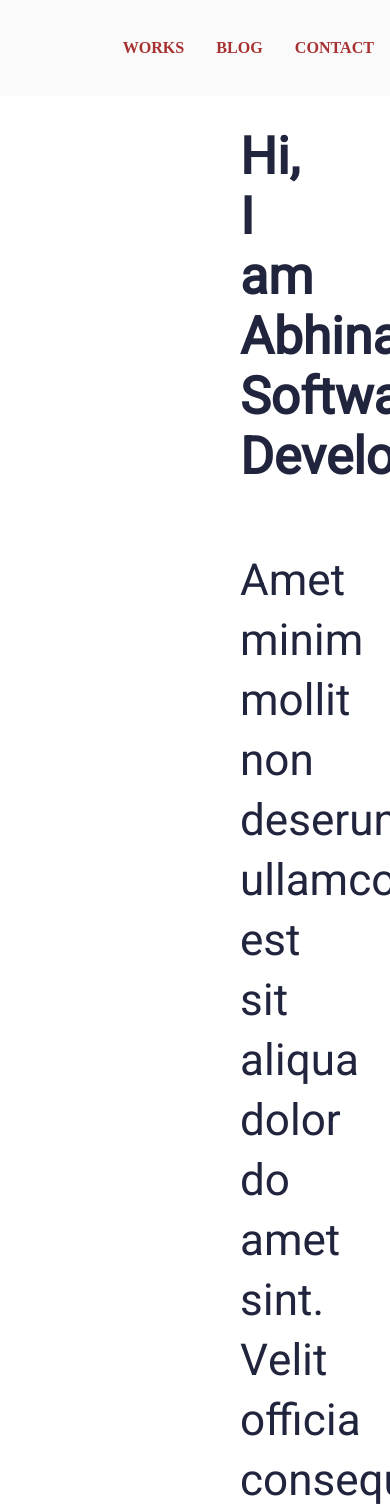
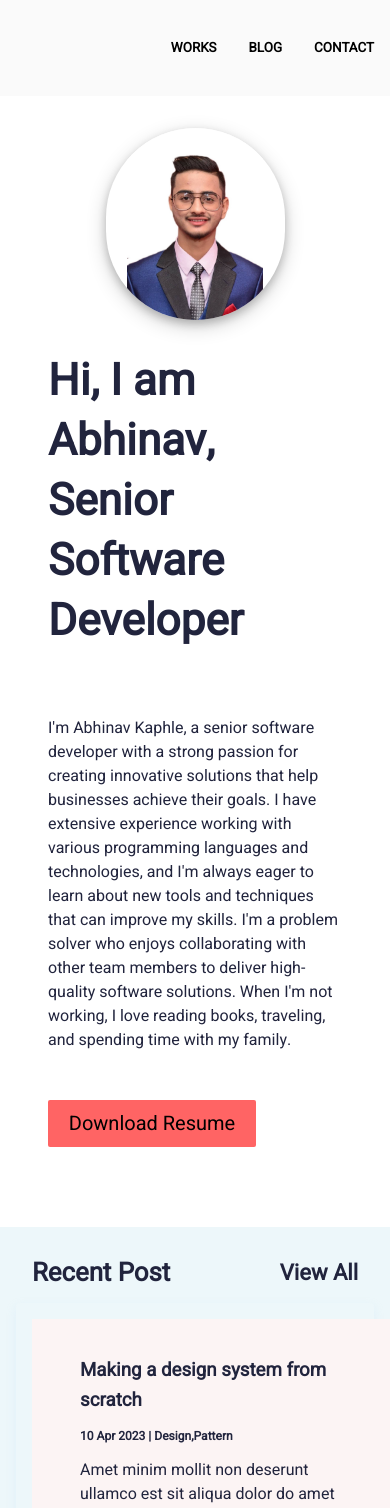
Before and after one commit to dupilop/my-portfolio, a Next.js app: page / in a window 390 px wide. Shown: the top 1508 px of the page. Built offline with nearby package versions, Linux system fonts and the light colour scheme.

Commit message:
css managed and responsive made

```diff
--- /dev/null
+++ b/src/pages/common/_responsive.scss
@@ -0,0 +1,296 @@
+
+
+@media only screen and (max-width: 1440px) {
+    .container{
+    padding: 0 4rem;
+    .rightContainer{
+        .innerContainer{
+            height: 25rem;
+            width: 25rem;
+            .imagePic{
+                border-radius: 36rem;
+            }
+        }
+    }
+    }
+    .download{
+        margin-left: 4rem;
+    }
+    .recentPost{
+        .recentPostInside{
+        padding: 0 4rem;
+        .header{
+            padding-right: 4rem;
+        }
+        }
+    }
+    .featuredWorkContainer{
+        padding: 0 4rem;
+    }
+}
+@media only screen and (max-width: 1024px) {
+    .container{
+    padding: 0 4rem;
+    .rightContainer{
+        .innerContainer{
+            height: 25rem;
+            width: 25rem;
+            .imagePic{
+                border-radius: 36rem;
+            }
+        }
+    }
+    }
+    .download{
+        margin-left: 4rem;
+    }
+    .recentPost{
+        .recentPostInside{
+        padding: 0 4rem;
+        .header{
+            padding-right: 4rem;
+        }
+        }
+    }
+    .featuredWorkContainer{
+        padding: 0 4rem;
+    }
+}
+@media only screen and (max-width: 768px) {
+    .container{
+    padding: 0 1rem;
+    .rightContainer{
+        .innerContainer{
+            height: 25rem;
+            width: 25rem;
+            .imagePic{
+                border-radius: 36rem;
+            }
+        }
+    }
+    }
+    .download{
+        margin-left: 1rem;
+    }
+    .recentPost{
+        .recentPostInside{
+        padding: 0 1rem;
+        .header{
+            padding-right: 1rem;
+        }
+        }
+    }
+    .featuredWorkContainer{
+        padding: 0 1rem;
+    }
+}
+@media only screen and (max-width: 425px) {
+    .container{
+        display: flex;
+        flex-direction: column-reverse;
+        justify-content: center;
+        align-items: center;
+        gap: 2rem;
+        .leftContainer{
+            width: 100%;
+            display: flex;
+            justify-content: center;
+            align-items: center;
+            padding: 0 2rem;
+        }
+        .rightContainer{
+            .innerContainer{
+                height: 12rem;
+                width: 12rem;
+                .imagePic{
+                    border-radius: 36rem;
+                }
+            }
+        }
+    }
+    .download{
+        margin-left: 3rem;
+    }
+    .recentPost{
+        height: 50rem;
+        .recentPostInside{
+        padding: 0 1rem;
+        .header{
+            padding-right: 1rem;
+        }
+        .main{
+            display: flex;
+            flex-direction: column;
+        }
+        }
+    }
+    .featuredWorkContainer{
+        padding: 0 1rem;
+    }
+    .boxOuter{
+        width: 23rem;
+        .header{
+            font-weight: 700;
+            font-size: 16px;
+            line-height: 30px;
+        }
+        .addInfo{
+
+        }
+    }
+    .featuredWorkSliderContainer{
+        display: flex;
+        justify-content: center;
+        flex-direction: column;
+        width: 100%;
+        height: 33rem;
+        .featuredImage{
+            display: flex;
+            justify-content: center;
+            align-items: center;
+            width: 100%;
+            position: relative;
+            .imagePic{
+                object-fit: fill !important;
+            }
+        }
+    }
+    .footer{
+    padding: 0 4rem;
+    }
+}
+@media only screen and (max-width: 320px) {
+    .container{
+        display: flex;
+        flex-direction: column-reverse;
+        justify-content: center;
+        align-items: center;
+        gap: 2rem;
+        .leftContainer{
+            width: 100%;
+            display: flex;
+            justify-content: center;
+            align-items: center;
+            gap: 1rem;
+            padding: 0 1rem;
+            h3{
+                font-weight: 700;
+                font-size: 32px;
+                line-height: 34px;
+            }
+            p{
+                font-weight: 400;
+                font-size: 12px;
+                line-height: 14px;
+            }
+        }
+        .rightContainer{
+            .innerContainer{
+                height: 8rem;
+                width: 8rem;
+                .imagePic{
+                    border-radius: 36rem;
+                }
+            }
+        }
+    }
+    .download{
+        margin-left: 2rem;
+        display: flex;
+        justify-content: center;
+        width: 140px;
+        height: 30px;
+        .downloadButton{
+            font-size: 14px;
+            line-height: 29px;
+            font-weight: 500;
+        }
+    }
+    .recentPost{
+        height: 50rem;
+        .recentPostInside{
+        padding: 0 1rem;
+        .header{
+            padding-right: 1rem;
+            font-family: 'Heebo';
+            font-style: normal;
+            font-weight: 400;
+            font-size: 16px;
+            line-height: 60px;
+        }
+        .main{
+            display: flex;
+            flex-direction: column;
+        }
+        }
+    }
+    .featuredWorkContainer{
+        padding: 0 1rem;
+    }
+    .boxOuter{
+        width: 16rem;
+        .header{
+            font-weight: 700;
+            font-size: 14px;
+            line-height: 30px;
+        }
+        .addInfo{
+            font-weight: 700;
+            font-size: 9px;
+            line-height: 30px;
+        }
+        .description{
+            font-weight: 700;
+            font-size: 11px;
+            line-height: 30px;
+        }
+    }
+    .featuredWorkSliderContainer{
+        display: flex;
+        justify-content: center;
+        flex-direction: column;
+        width: 100%;
+        height: 33rem;
+        .featuredImage{
+            display: flex;
+            justify-content: center;
+            align-items: center;
+            width: 100%;
+            position: relative;
+            .imagePic{
+                object-fit: fill !important;
+            }
+        }
+    }
+    .footer{
+    padding: 0 1rem;
+    }
+}
+@media only screen and (min-width: 1440px) {
+    .container{
+        padding: 0 15rem;
+        .rightContainer{
+            .innerContainer{
+                height: 25rem;
+                width: 25rem;
+                .imagePic{
+                    border-radius: 36rem;
+                }
+            }
+        }
+        }
+    .download{
+        margin-left: 15rem;
+    }
+    .recentPost{
+        .recentPostInside{
+        padding: 0 15rem;
+        .header{
+            padding-right: 15rem;
+        }
+        }
+    }
+    .featuredWorkContainer{
+        padding: 0 15rem;
+    }
+}
--- a/src/pages/common/downloadResume.module.scss
+++ b/src/pages/common/downloadResume.module.scss
@@ -9,6 +9,8 @@ $leftAlign: 15rem;
     width: 208px;
     height: 47px;
     margin-bottom: 2rem;
+    // margin-left: 15rem;
+
     .downloadButton{
         width: 208px;
         height: 47px;
@@ -22,3 +24,5 @@ $leftAlign: 15rem;
         border: none;
     }
 }
+
+@import 'responsive';
--- a/src/pages/common/footer.module.scss
+++ b/src/pages/common/footer.module.scss
@@ -6,6 +6,8 @@
     display: flex;
     flex-direction: column;
     gap: 1rem;
+    padding: 0 15rem;
+
     .socialLink{
         display: flex;
         justify-content: center;
@@ -21,3 +23,5 @@
         align-items: center;
     }
 }
+
+@import 'responsive';
--- a/src/pages/common/homepage/styles/featuredWork.module.scss
+++ b/src/pages/common/homepage/styles/featuredWork.module.scss
@@ -1,15 +1,25 @@
+@import '../../responsive';
+
 $background: #ffffff;
-$text: #A73131;
+$text: #21243D;
 .featuredWorkContainer{
     background: $background;
     // padding-left: 15rem;
+    // padding: 0 15rem;
     padding-top: 1rem;
     padding-bottom: 5rem;
+
     display: flex;
     flex-direction: column;
     gap: 2rem;
     font-size: larger;
     .heading{
         color: $text;
+        font-family: 'Heebo';
+        font-style: normal;
+        font-weight: 400;
+        font-size: 22px;
+        line-height: 60px;
+
     }
 }
--- a/src/pages/common/homepage/styles/featuredWorkSlider.module.scss
+++ b/src/pages/common/homepage/styles/featuredWorkSlider.module.scss
@@ -1,13 +1,11 @@
 $background: #ffffff;
-$text: #A73131;
+$text: #21243D;
 
-.container{
+.featuredWorkSliderContainer{
     color: $text;
     display: flex;
     justify-content: flex-start;
     gap: 2rem;
-    // border: 1px solid black;
-    padding-top: 2rem;
     box-shadow: 0 4px 8px 0 rgba(0,0,0,0.2);
     transition: 0.3s;
     font-size: larger;
@@ -19,11 +17,18 @@ $text: #A73131;
         display: flex;
         justify-content: center;
         align-items: center;
+        width: 20%;
+        position: relative;
     }
     .content{
         display: flex;
         flex-direction: column;
         gap: 1rem;
-        padding-right: 15rem;
+        width: 80%;
+        // padding-right: 15rem;
+
     }
 }
+
+
+@import '../../responsive';
--- a/src/pages/common/homepage/styles/recentPostSlider.module.scss
+++ b/src/pages/common/homepage/styles/recentPostSlider.module.scss
@@ -1,5 +1,6 @@
+
 $background: #EDF7FA;
-$text: #A73131;
+$text: #21243D;
 $leftAlign: 1rem;
 $rightAlign: 15rem;
 .recentPost{
@@ -13,13 +14,20 @@ $rightAlign: 15rem;
         width: 100%;
         background: $background;
         height: 100%;
+        // padding: 0 15rem;
+
         .header{
             display: flex;
             justify-content: space-between;
             color: $text;
             padding-left: $leftAlign;
-            padding-right: $rightAlign;
+            // padding-right: $rightAlign;
             padding-top: 1rem;
+            font-family: 'Heebo';
+            font-style: normal;
+            font-weight: 400;
+            font-size: 22px;
+            line-height: 60px;
         }
         .main{
             display: flex;
@@ -34,3 +42,6 @@ $rightAlign: 15rem;
         }
     }
 }
+
+
+@import '../../responsive';
--- a/src/pages/common/homepage/styles/sliderBox.module.scss
+++ b/src/pages/common/homepage/styles/sliderBox.module.scss
@@ -46,3 +46,5 @@ $text: #A73131;
         color: #21243D;
     }
 }
+
+@import '../../responsive';
--- a/src/pages/common/myprofile.module.scss
+++ b/src/pages/common/myprofile.module.scss
@@ -3,9 +3,9 @@
     background: white;
     display: flex;
     justify-content: center;
+
     .leftContainer{
         width: 50%;
-        // height: auto;
         display: flex;
         justify-content: center;
         flex-direction: column;
@@ -13,30 +13,36 @@
         font-size: 2.5em;
         font-family: 'Heebo';
         font-style: normal;
-        font-weight: 700;
-        font-size: 44px;
-        line-height: 60px;
         color: #21243D;
         h3{
-
-            font-weight: bold;
+            font-weight: 700;
+            font-size: 44px;
+            line-height: 60px;
         }
         p{
             font-weight: 400;
+            font-size: 16px;
+            line-height: 24px;
         }
     }
     .rightContainer{
         width: 50%;
-        height: auto;
         display: flex;
         justify-content: center;
-        align-items: center;
-        position: relative;
-        .imagePic{
-                clip-path: circle(12rem at center);
+        .innerContainer{
+            display: flex;
+            justify-content: center;
+            align-items: center;
+            position: relative;
+            box-sizing: content-box;
+            .imagePic{
                 background: white;
-                // position: absolute;
+                box-shadow: 0 4px 8px 0 rgba(0, 0, 0, 0.2), 0 6px 20px 0 rgba(0, 0, 0, 0.19);
+                border-radius: 17rem;
 
             }
+        }
     }
 }
+
+@import 'responsive';
--- a/src/pages/common/myprofile.tsx
+++ b/src/pages/common/myprofile.tsx
@@ -4,17 +4,21 @@ import styles from './myprofile.module.scss';
 const MyProfile = () => {
     const profile = '/my_pic.jpg';
     const firstHeading = 'Hi, I am Abhinav,';
+    const mybio = "I'm Abhinav Kaphle, a senior software developer with a strong passion for creating innovative solutions that help businesses achieve their goals. I have extensive experience working with various programming languages and technologies, and I'm always eager to learn about new tools and techniques that can improve my skills. I'm a problem solver who enjoys collaborating with other team members to deliver high-quality software solutions. When I'm not working, I love reading books, traveling, and spending time with my family."
 
     return(
         <>
 
         <div className={styles.container}>
             <div className={styles.leftContainer}>
-                <h3>{firstHeading}
+                <h3>{firstHeading} <br />
                 Senior Software Developer</h3>
-                <p>Amet minim mollit non deserunt ullamco est sit aliqua dolor do amet sint. Velit officia consequat duis enim velit mollit. Exercitation veniam consequat sunt nostrud amet.</p>
+                <p>
+                    {mybio}
+                </p>
             </div>
             <div className={styles.rightContainer}>
+                <div className={styles.innerContainer}>
                     <Image
                         alt="my picture"
                         className={styles.imagePic}
@@ -25,6 +29,7 @@ const MyProfile = () => {
                         />
                 </div>
             </div>
+        </div>
         </>
     )
 }
--- a/src/pages/common/navbar.module.scss
+++ b/src/pages/common/navbar.module.scss
@@ -1,5 +1,5 @@
 $background: #FAFAFA;
-$text: #A73131;
+$text: #000000;
 .main{
     background: $background;
     color: $text;
@@ -11,6 +11,12 @@ $text: #A73131;
     height: 6rem;
     font-size: x-large;
     padding: 1rem;
+    font-family: 'Heebo';
+    font-style: normal;
+    font-weight: 500;
+    font-size: 20px;
+    line-height: 29px;
+    text-align: right;
     .secondNav{
         display: flex;
         flex-direction: row;
--- a/src/styles/Home.module.scss
+++ b/src/styles/Home.module.scss
@@ -4,8 +4,6 @@
   flex-direction: column;
   gap: 2rem;
   .section{
-    padding-left: 15rem;
-    padding-right: 15rem;
     // height: 100vh;
     background: white;
     // position: relative;
@@ -13,6 +11,7 @@
     flex-direction: column;
     gap: 3rem;
   }
+
 }
 
 @keyframes rotate {
```
Also changed, not shown: src/pages/common/homepage/featuredWorkSlider.tsx (+4 -3 lines). Lines whose indentation alone changed are shown as unchanged.
